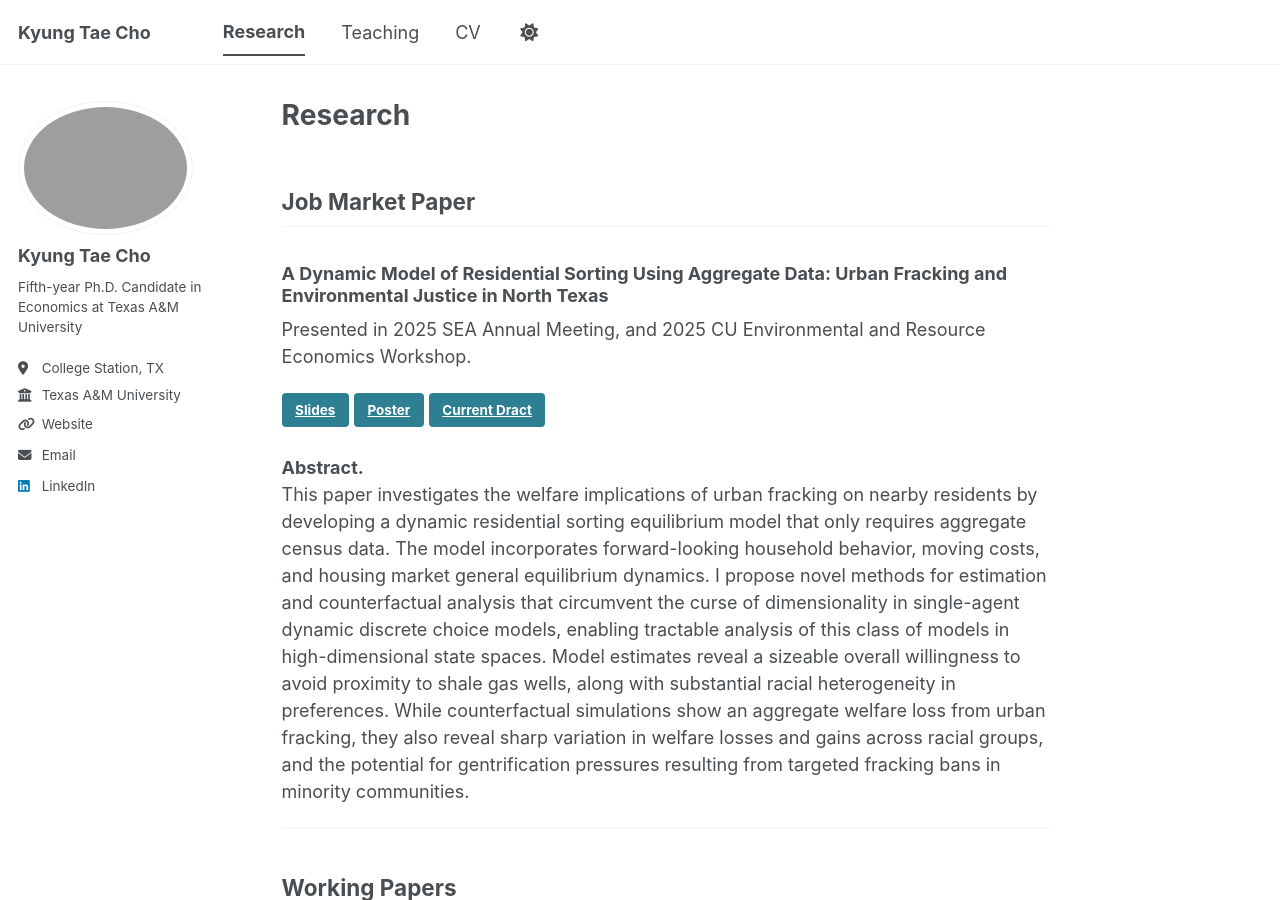
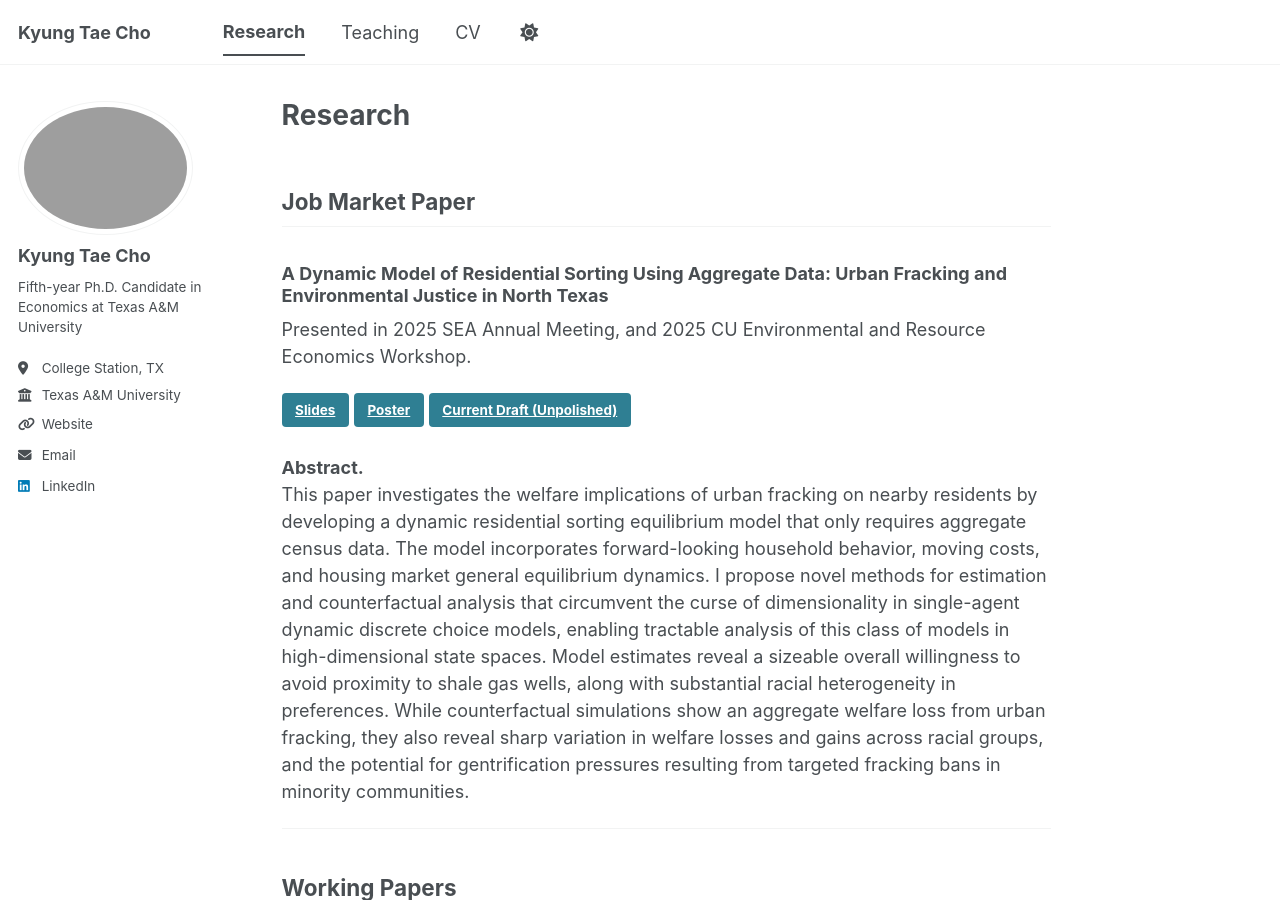
Before and after one commit to KyungtaeCho/KyungtaeCho.github.io, a Jekyll site: the page built from _pages/publications.md, in a window 1280 px wide and 900 px high. Built offline with Jekyll 4.4.1, drawn with Linux system fonts in a browser that asks for light colours; a script bundle is joined from its source files by our own code; library files that are not in the unit come from our copies.

Commit message:
Update publications.md

```diff
--- a/_pages/publications.md
+++ b/_pages/publications.md
@@ -12,7 +12,7 @@ Presented in 2025 SEA Annual Meeting, and 2025 CU Environmental and Resource Eco
 
 [Slides](/files/jmp-slides.pdf){: .btn}
 [Poster](/files/jmp-poster.pdf){: .btn}
-[Current Dract](/files/jmp-draft.pdf){: .btn .btn--primary}
+[Current Draft (Unpolished)](/files/jmp-draft.pdf){: .btn .btn--primary}
 
 **Abstract.**
 This paper investigates the welfare implications of urban fracking on nearby residents by developing a dynamic residential sorting equilibrium model that only requires aggregate census data. The model incorporates forward-looking household behavior, moving costs, and housing market general equilibrium dynamics. I propose novel methods for estimation and counterfactual analysis that circumvent the curse of dimensionality in single-agent dynamic discrete choice models, enabling tractable analysis of this class of models in high-dimensional state spaces. Model estimates reveal a sizeable overall willingness to avoid proximity to shale gas wells, along with substantial racial heterogeneity in preferences.  While counterfactual simulations show an aggregate welfare loss from urban fracking, they also reveal sharp variation in welfare losses and gains across racial groups, and the potential for gentrification pressures resulting from targeted fracking bans in minority communities.
```
